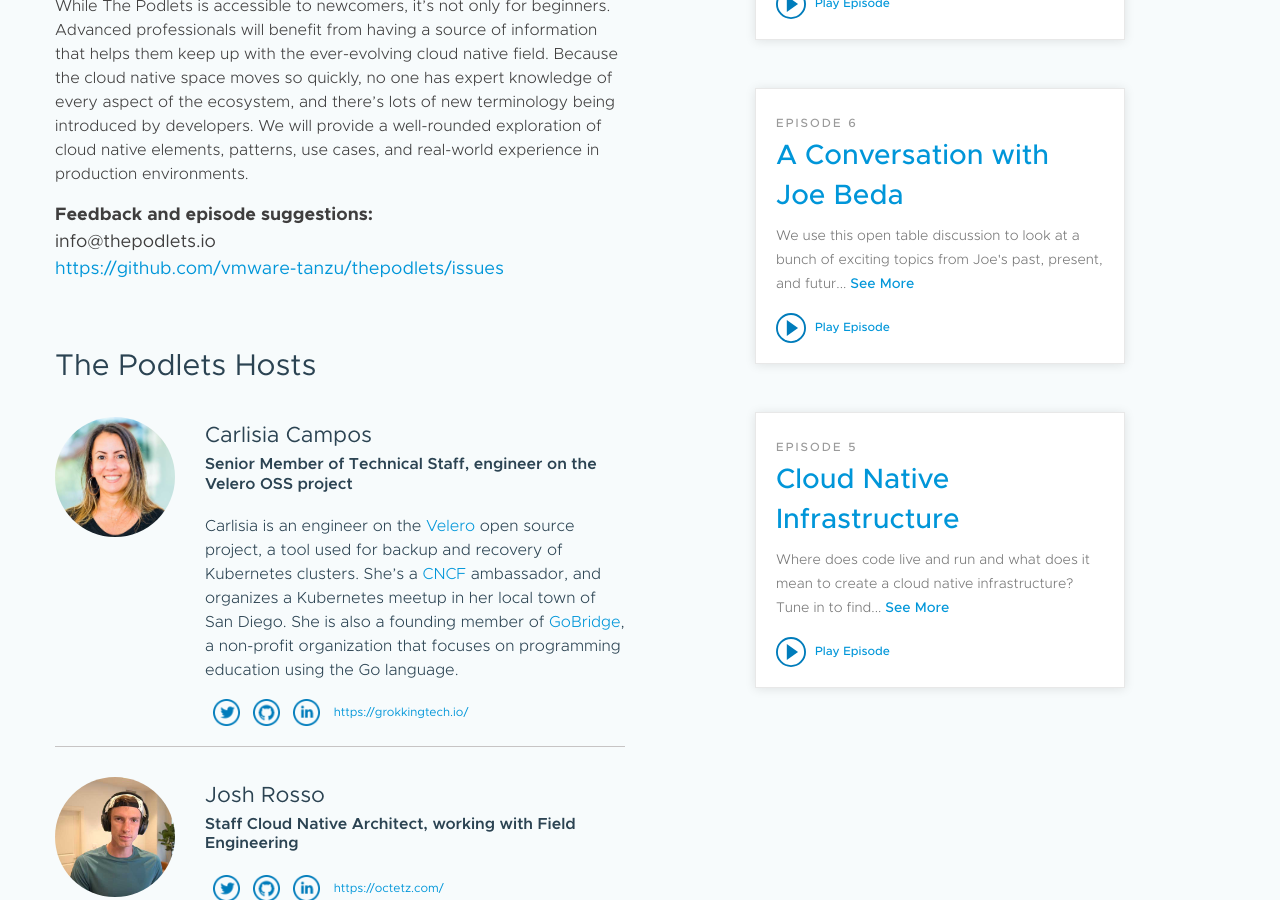
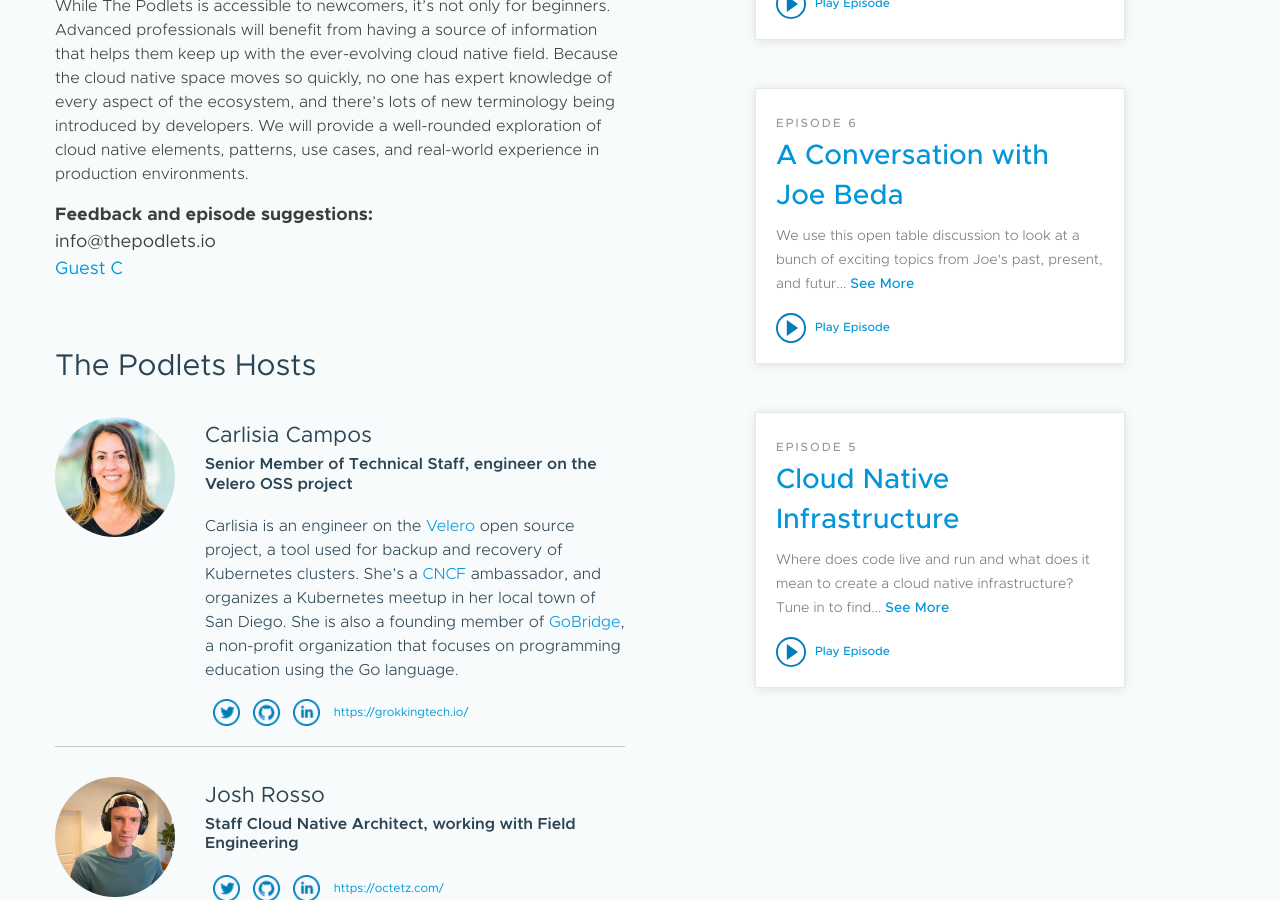
Before and after one commit to vmware-tanzu/thepodlets, a Jekyll site: the page built from site/about.html, in a window 1280 px wide and 900 px high, scrolled down 677 px. Built offline with Jekyll 4.4.1, drawn with Linux system fonts in a browser that asks for light colours; nearby versions of some CDN libraries.

Commit message:
Update info
Signed-off-by: Carlisia <carlisia@vmware.com>

```diff
--- a/site/about.html
+++ b/site/about.html
@@ -17,5 +17,5 @@
 
 <b>Feedback and episode suggestions:</b></br>
 info@thepodlets.io</br>
-<a href="https://github.com/vmware-tanzu/thepodlets/issues" target="_blank">https://github.com/vmware-tanzu/thepodlets/issues</a>
+<a href="https://www.notion.so/thepodlets/The-Podlets-Guest-Central-9cec18726e924863b559ef278cf695c9" target="_blank">Guest C</a>
 </font>
```
Also changed, not shown: README.md.
